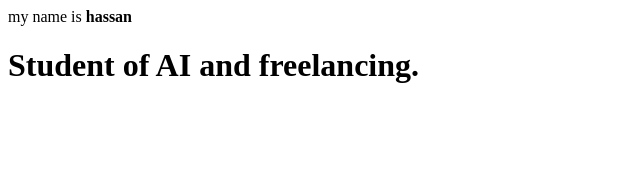
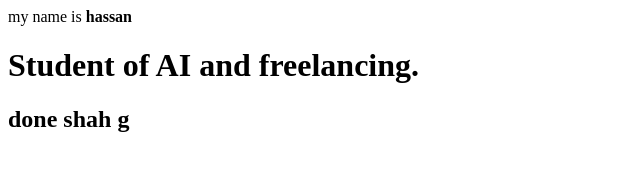
Before and after one commit to hsnrza2/Bootcamp2020, a plain HTML site: page index.html in a window 1280 px wide. Shown: the whole page, without its empty margins (0-640 px from the left). Drawn offline with Linux system fonts and the light colour scheme.

Commit message:
Update index.html

```diff
--- a/index.html
+++ b/index.html
@@ -7,5 +7,6 @@
 <body>
     <div>my name is <b>hassan</b></div>
     <h1>Student of AI and freelancing.</h1>
+    <h2>done shah g</h2>
 </body>
 </html>
```
